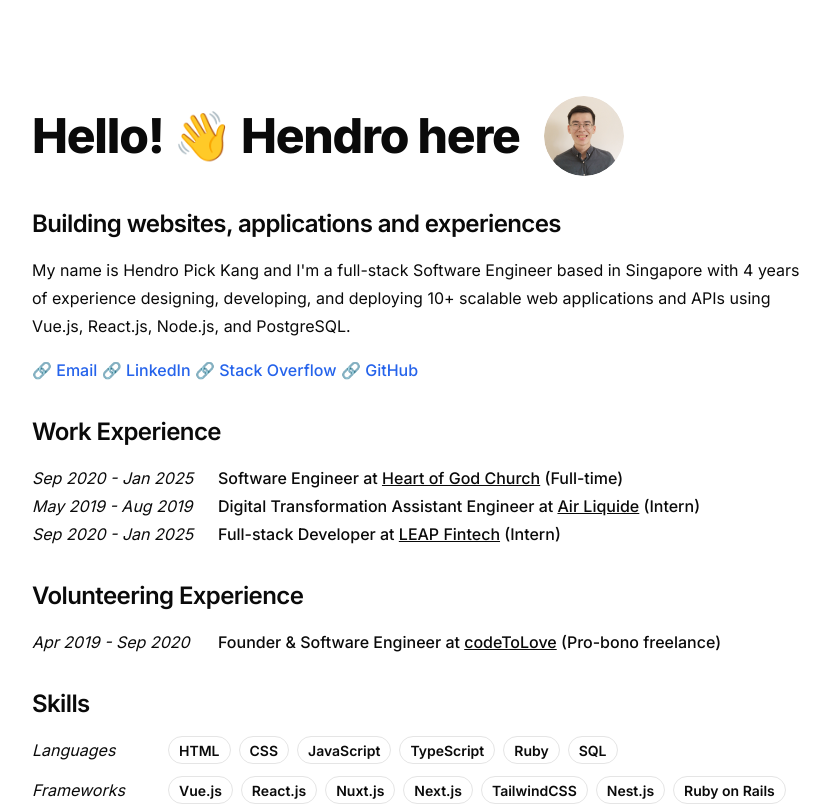
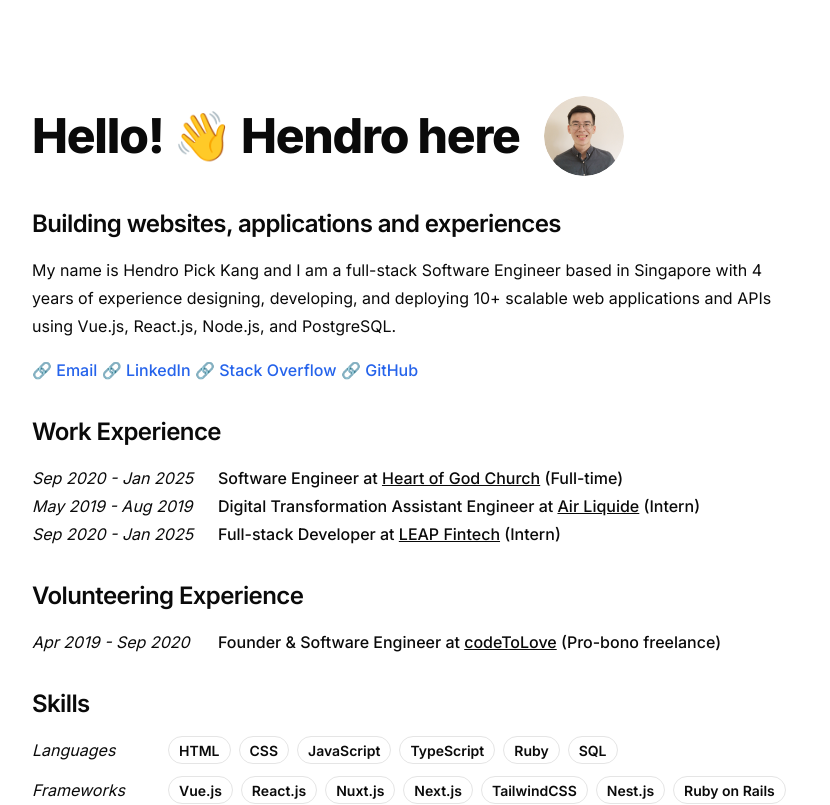
Before and after one commit to hpkishere/hendro-website, a Next.js app: page / in a window 1280 px wide. Shown: the top 805 px of the page, without its empty margins (224-1054 px from the left). Built offline with nearby package versions, Linux system fonts and the light colour scheme.

Commit message:
fix: single quote eslint

```diff
--- a/app/page.tsx
+++ b/app/page.tsx
@@ -19,7 +19,7 @@ export default function Home() {
           Building websites, applications and experiences
         </h2>
         <p className="mt-2 leading-7 md:mt-4">
-          My name is Hendro Pick Kang and I'm a full-stack Software Engineer
+          My name is Hendro Pick Kang and I am a full-stack Software Engineer
           based in Singapore with 4 years of experience designing, developing,
           and deploying 10+ scalable web applications and APIs using Vue.js,
           React.js, Node.js, and PostgreSQL.
```
